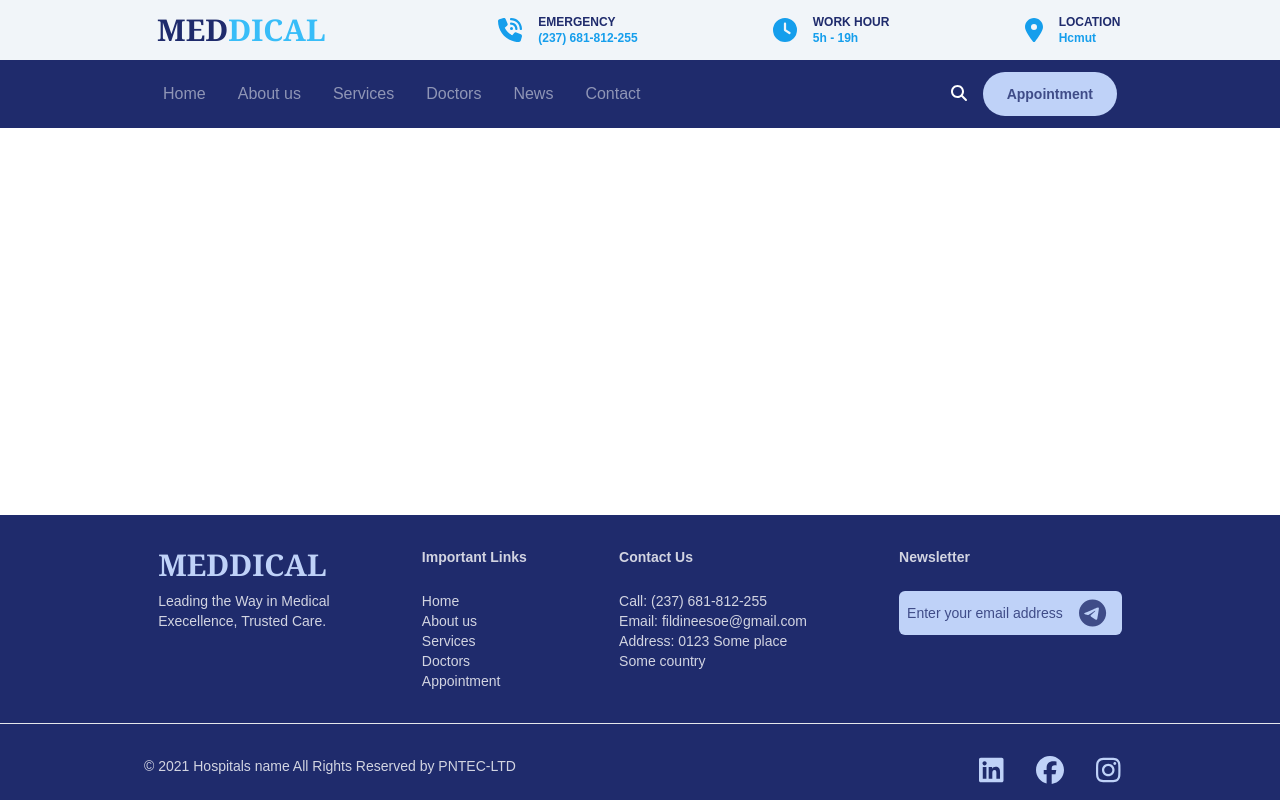
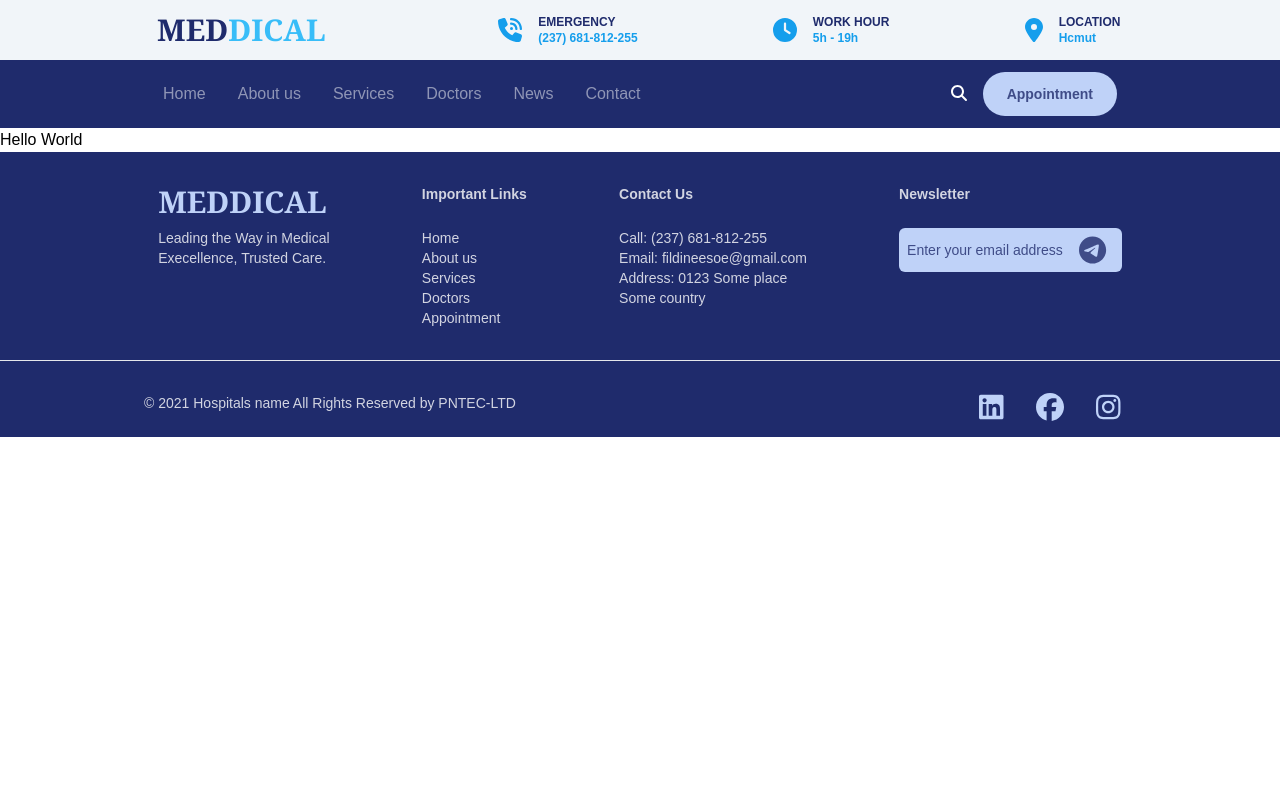
Before and after one commit to MinhChieens/random-assgn-demo, a React (Vite) app: page / in a window 1280 px wide. Built offline with nearby package versions, Linux system fonts and the light colour scheme.

Commit message:
modified:   src/components/Footer.jsx 	modified:   src/components/Navbar.jsx 	modified:   src/pages/HomeInfo.jsx

```diff
--- a/src/components/Footer.jsx
+++ b/src/components/Footer.jsx
@@ -11,7 +11,7 @@ import {
 
 const Footer = () => {
   return (
-    <div className="fixed bottom-0 left-0 w-full flex flex-col text-white/80 text-sm bg-darkblue">
+    <div className="relative bottom-0 left-0 w-full flex flex-col text-white/80 text-sm bg-darkblue">
       <div className="flex m-auto pt-8 pb-4 px-28 w-full">
         <div className="flex-col items-center mx-auto px-4 align-top">
           <p className="text-lightblue text-3xl font-bold font-serif pb-2">
--- a/src/components/Navbar.jsx
+++ b/src/components/Navbar.jsx
@@ -8,9 +8,9 @@ const Navbar = () => {
   const pathname = useLocation();
 
   return (
-    <div className="header fixed top-0 left-0 w-full">
+    <div className="header relative top-0 left-0 w-full">
       <HeadInfo></HeadInfo>
-      <div className={`w-full flex items-center bg-darkblue`}>
+      <div className={`static w-full flex items-center bg-darkblue`}>
         <nav className="static flex mx-auto">
           {navigation.map((item) => (
             <a
--- a/src/pages/HomeInfo.jsx
+++ b/src/pages/HomeInfo.jsx
@@ -5,7 +5,9 @@ import Footer from "../components/Footer";
 const HomeInfo = () => {
   return (
     <>
-      <Navbar></Navbar>;<Footer></Footer>;
+      <Navbar></Navbar>
+      Hello World
+      <Footer></Footer>
     </>
   );
 };
```
